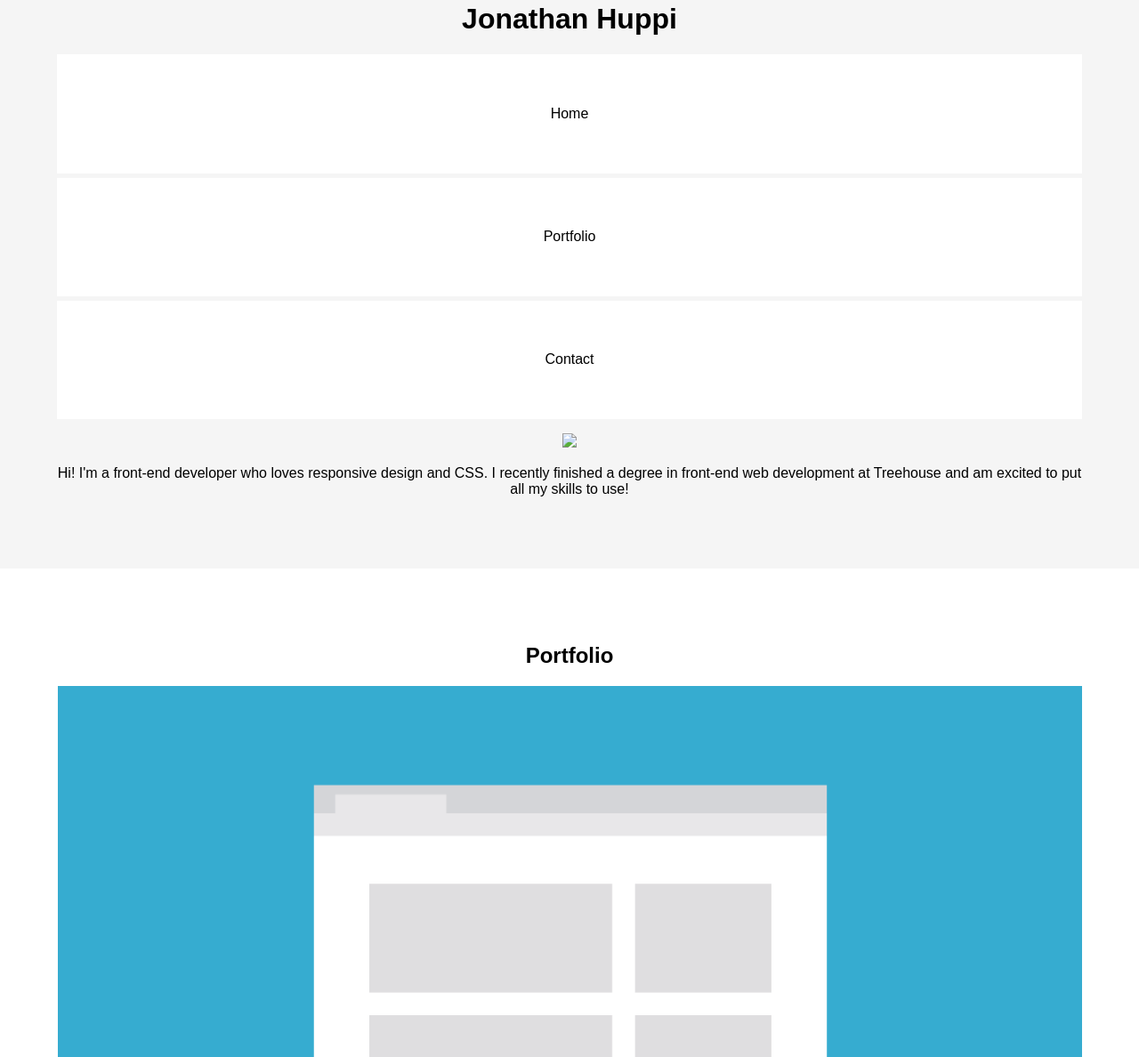
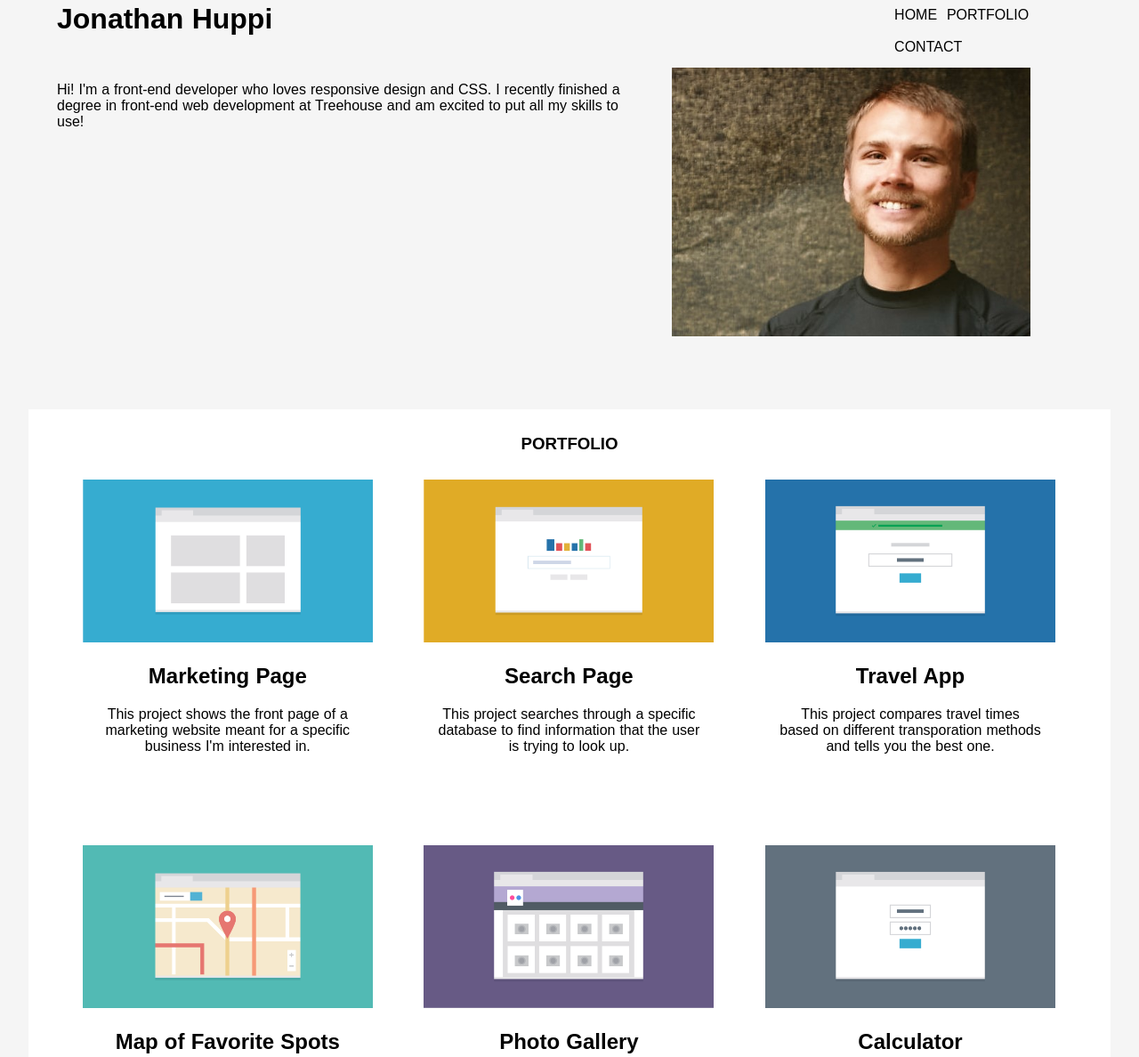
Before and after one commit to JHuppi/Responsive_Layout, a plain HTML site: page index.html in a window 1280 px wide. Shown: the part 61-1249 px from the top of the page at 89% size. Drawn offline with Linux system fonts and the light colour scheme.

Commit message:
Add profile photo and modified existing html and css

```diff
--- a/css/main.css
+++ /dev/null
@@ -1,57 +0,0 @@
-/*CSS Main*/
-* {
-    box-sizing: border-box;
-}
-body {
-    font-family: sans-serif;
-}
-/*UL Reset*/
-ul {
-    padding: 0;
-}
-/*--------*/
-h1 {
-    margin-top: 0;
-}
-a {
-    text-decoration: none;
-    color: #000;
-}
-li {
-    list-style: none;
-}
-img {
-    max-width: 100%;
-}
-
-#wrapper {
-    margin: 0 auto;
-    text-align: center;
-}
-#header {
-    background-color: #f5f5f5;
-    padding: 5%;
-}
-
-#header li{
-    background-color: #fff;
-    text-align: center;
-    padding: 5%;
-    margin-bottom: 5px;
-
-}
-#portfolio {
-    padding: 5%
-}
-#close {
-    background-color: #f5f5f5;
-}
-#contact {
-   background-color: #f5f5f5;
-   border-bottom: 2px solid #333;
-   margin: 0 5%;
-}
-footer {
-
-
-}
--- /dev/null
+++ b/css/styles.css
@@ -0,0 +1,174 @@
+/*CSS Main*/
+* {
+    box-sizing: border-box;
+    word-spacing: 0.5px;
+}
+
+body {
+    font-family: sans-serif;
+    background-color: #f5f5f5;
+}
+
+/*UL Reset*/
+ul {
+    padding: 0;
+}
+
+/*Defaults*/
+h1 {
+    margin-top: 0;
+}
+
+a {
+    text-decoration: none;
+    color: #000;
+}
+
+li {
+    list-style: none;
+}
+
+img {
+    max-width: 100%;
+}
+
+/*Containers*/
+#wrapper {
+    margin: 0 auto;
+    text-align: center;
+}
+
+#header {
+    padding: 5%;
+}
+
+#nav li{
+    background-color: #fff;
+    text-align: center;
+    padding: 3.5%;
+    margin-bottom: 7px;
+
+}
+#profile {
+    padding-top: 1px;
+}
+
+#profile-picture {
+        padding: 0 5%;
+}
+
+#portfolio {
+    padding: 0 5%;
+    background-color: #fff;
+}
+
+#portfolio h3 {
+    padding-top: 1.5em;
+    margin-bottom: 1.5em;
+}
+
+.thumbnail {
+    padding: 0 2.5% 7.5%;
+}
+
+#contact {
+   padding-top: 5px;
+}
+
+#contact p {
+   margin: 1em;
+}
+
+#contact li {
+    margin: 1em 0;
+}
+
+footer {
+    border-top: 1px solid #999;
+    width: 90%;
+    margin: 0 auto;
+}
+
+footer ul {
+    margin-bottom: 0;
+}
+
+footer li {
+    display: inline-block;
+    margin: .75em;
+}
+
+/*--Media Queries--*/
+@media (min-width: 768px) {
+    #nav li {
+        background-color: #f5f5f5;
+        display: inline-block;
+        padding: 2.5%;
+    }
+
+    #nav a:hover {
+        color: #999;
+    }
+
+    #profile-picture {
+        padding-left: 5%;
+        float: right;
+        width: 45%;
+    }
+
+    #profile p {
+        text-align: left;
+        width: 55%;
+    }
+
+    .thumbnail {
+        float: left;
+        width: 50%;
+    }
+
+    .thumbnail:nth-child(4n) {
+        clear: left;
+    }
+
+    .thumbnail p {
+        margin: 1em;
+    }
+
+    .clearfix::after {
+        content:"";
+        display: table;
+        clear: both;
+    }
+}
+
+@media (min-width: 1024px) {
+    #nav li {
+        float: left;
+    }
+
+    #nav ul {
+        margin: 0;
+    }
+
+    #nav {
+        float: right;
+    }
+
+    #header h1 {
+        float: left;
+        margin: 0;
+    }
+
+    #portfolio {
+        margin: 0 2.5%;
+        padding: 0 2.5%;
+    }
+
+    .thumbnail {
+        width: 33.3%;
+    }
+
+    .thumbnail:nth-child(4n) {
+        clear: none;
+    }
+}
--- a/index.html
+++ b/index.html
@@ -4,85 +4,87 @@
     <meta charset="utf-8">
     <title>Responsive Layout Project</title>
     <link rel="stylesheet" href="css/normalize.css">
-    <link rel="stylesheet" href="css/main.css">
+    <link rel="stylesheet" href="css/styles.css">
     <meta name="viewport" content="width=device-width,initial-scale=1.0">
 </head>
 <body>
     <div id='wrapper'>
         <div id='header'>
+            <div class="clearfix">
             <h1>Jonathan Huppi</h1>
             <div id="nav">
                 <ul>
-                    <li>Home</li>
-                    <li><a href="#portfolio">Portfolio</a></li>
-                    <li><a href="#contact">Contact</a></li>
+                    <li><a href="#">HOME</a></li>
+                    <li><a href="#portfolio">PORTFOLIO</a></li>
+                    <li><a href="#contact">CONTACT</a></li>
                 </ul>
             </div>
-            <div id="profile">
-                <img src="#">
+            </div>
+            <div id="profile" class="clearfix">
+                <img src="Images/welloedit2.jpg" id="profile-picture">
                 <p>Hi! I'm a front-end developer who loves responsive design
                     and CSS. I recently finished a degree in front-end web
                     development at Treehouse and am excited to put all my
                     skills to use!</p>
             </div>
         </div>
-        <div id="portfolio">
-            <h2>Portfolio</h2>
+        <div id="portfolio" class="clearfix">
+            <h3>PORTFOLIO</h3>
             <div class='thumbnail'>
                 <img src="Images/portfolio-1.png">
-                <h3>Marketing Page</h3>
+                <h2>Marketing Page</h2>
                 <p>This project shows the front page of a marketing website
                     meant for a specific business I'm interested in.</p>
             </div>
             <div class="thumbnail">
                 <img src="Images/portfolio-2.png">
-                <h3>Search Page</h3>
+                <h2>Search Page</h2>
                 <p>This project searches through a specific database to find
                     information that the user is trying to look up.</p>
             </div>
             <div class="thumbnail">
                 <img src="Images/portfolio-3.png">
-                <h3>Travel App</h3>
+                <h2>Travel App</h2>
                 <p>This project compares travel times based on different
                     transporation methods and tells you the best one.</p>
             </div>
             <div class='thumbnail'>
                 <img src="Images/portfolio-6.png">
-                <h3>Map of Favorite Spots</h3>
+                <h2>Map of Favorite Spots</h2>
                 <p>This project uses mapping apis to plot points for my
                     favorite spots in the city for a do-it-yourself walking
                     tour.</p>
             </div>
             <div class='thumbnail'>
                 <img src="Images/portfolio-5.png">
-                <h3>Photo Gallery</h3>
+                <h2>Photo Gallery</h2>
                 <p>This project shows pictures from a recent trip to the
                     viewer and allows them to easily navigate through photos.</p>
             </div>
             <div class='thumbnail'>
                 <img src="Images/portfolio-4.png">
-                <h3>Calculator</h3>
+                <h2>Calculator</h2>
                 <p>Someone can enter in the numbers they want, and press the
                     big blue button and get the result.</p>
             </div>
         </div>
-        <div id="close">
         <div id='contact'>
-            <h2>Contact</h2>
+            <h3>CONTACT</h3>
             <p>If you're interested in chatting or want more information about
                 what I've been working on, I'd love to hear from you!</p>
             <ul>
                 <li>Phone <strong>+1 (435) 213-5963</strong></li>
-                <li> Email <strong>jhuppi@hotmail.com</strong></li>
+                <li> Email <a href="mailto:jhuppi@hotmail.com">
+                    <strong>jhuppi@hotmail.com</strong></a>
+                </li>
             </ul>
          </div>
          <footer>
              <ul>
-                 <li><h3>Jonathan Huppi</h3></li>
-                 <li>BACK TO TOP</li>
+                 <li><h4>Jonathan Huppi</h4></li>
+                 <li><a href="#header">BACK TO TOP</a></li>
              </ul>
          </footer>
-         </div>
     </div>
 </body>
 </html>
```
Also changed, not shown: Images/responsive-layout-profile.png (deleted), Images/welloedit2.jpg (added).
